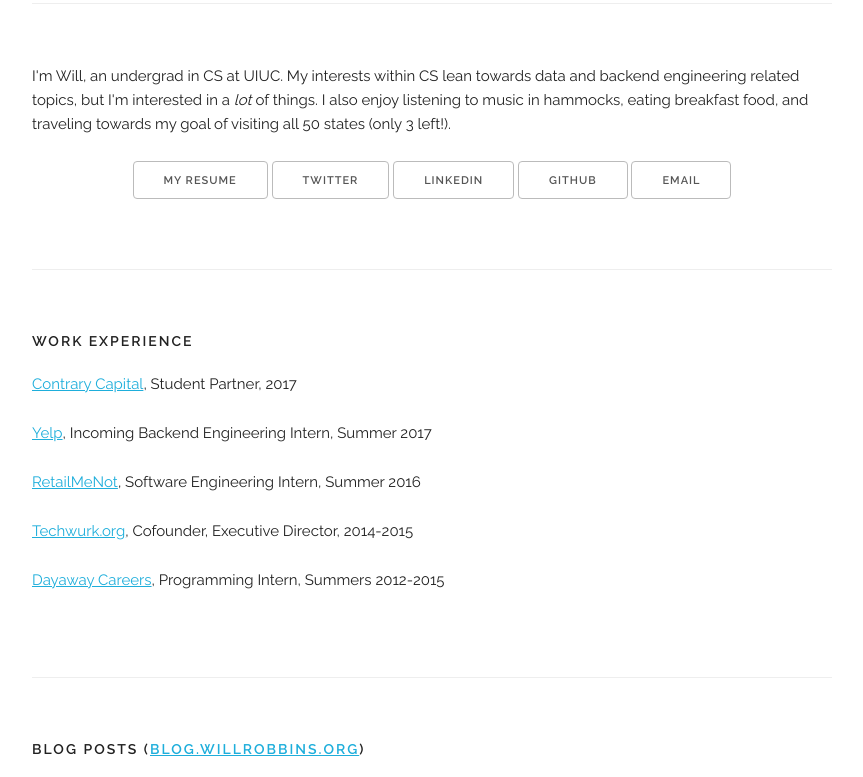
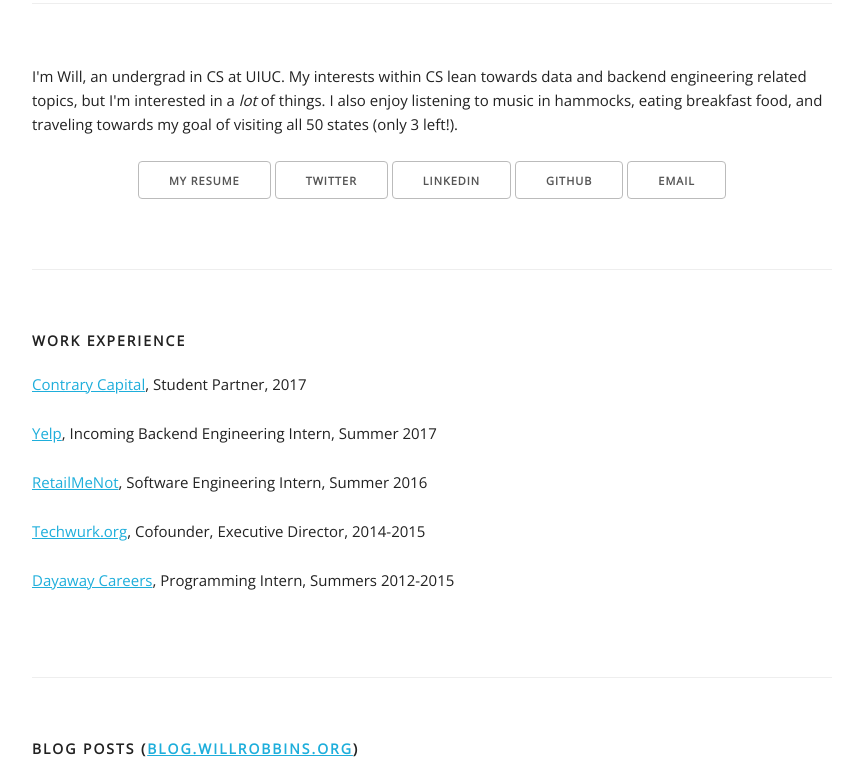
Before and after one commit to whrobbins/WillRobbinsDotOrg, a plain HTML site: page index.html in a window 1280 px wide. Shown: the part 250-1027 px from the top of the page, without its empty margins (208-1071 px from the left). Drawn offline with nearby package versions, Linux system fonts and the light colour scheme; a script that the page names is missing.

Commit message:
change to open sans font

```diff
--- a/index.html
+++ b/index.html
@@ -54,7 +54,10 @@
   <!-- FONT
   –––––––––––––––––––––––––––––––––––––––––––––––––– -->
   <link href='//fonts.googleapis.com/css?family=Raleway:400,300,600' rel='stylesheet' type='text/css'>
-  <!--  <link href="//fonts.googleapis.com/css?family=Ubuntu:300italic,400,500,700&subset=latin" rel="stylesheet" type="text/css" />-->
+  <link href="http://fonts.googleapis.com/css?family=Open+Sans" rel="stylesheet" type="text/css" />
+  <!--<link href="http://fonts.googleapis.com/css?family=PT+Sans" rel="stylesheet" type="text/css" />-->
+  <!--<link href="http://fonts.googleapis.com/css?family=Ubuntu" rel="stylesheet" type="text/css" />-->
+  <!--<link href="//fonts.googleapis.com/css?family=Ubuntu:300italic,400,500,700&subset=latin" rel="stylesheet" type="text/css" />-->
 
   <!-- CSS
   –––––––––––––––––––––––––––––––––––––––––––––––––– -->
```
Also changed, not shown: dist/css/normalize.css, dist/css/skeleton.css.
